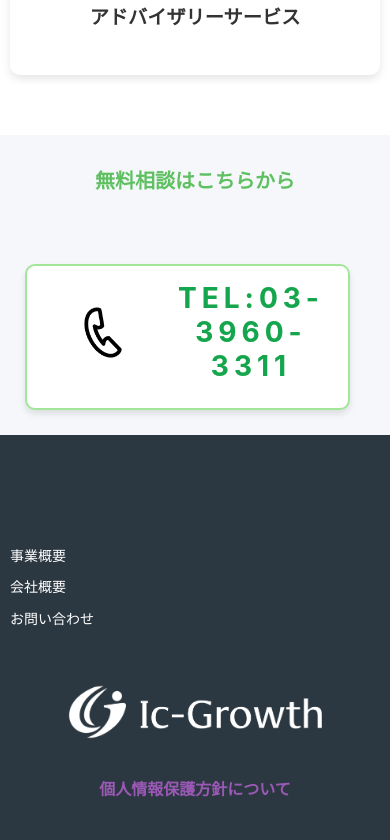
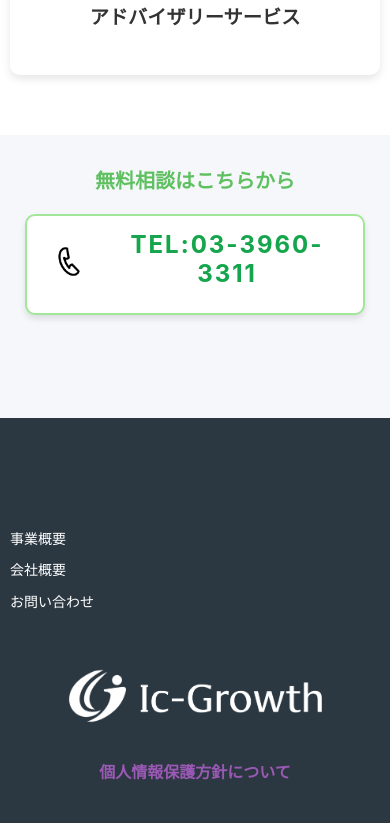
Before and after one commit to angurodon/neko, a React (Create React App) app: page / in a window 390 px wide. Shown: the part 1676-2516 px from the top of the page. Built offline with nearby package versions, Linux system fonts and the light colour scheme.

Commit message:
電話のアイコンを追加

```diff
--- a/src/components/ConsultComponents/Consult.css
+++ b/src/components/ConsultComponents/Consult.css
@@ -149,15 +149,37 @@
   }
 
   .consult-line h1 {
-  font-size: 28px; /* フォントサイズを縮小 */
-  letter-spacing: 5px; /* 文字間隔を縮める */
-  margin-bottom: 10px; /* マージンを少し広げて視認性を確保 */
+    font-size: 24px; /* フォントサイズを縮小 */
+    letter-spacing: 2px; /* 文字間隔を調整 */
+    margin-bottom: 10px; /* マージンを調整 */
   }
 
-.consult-line h2 {
-  font-size: 24px; /* フォントサイズを小さくして見やすく */
-  letter-spacing: 3px; /* 文字間隔を調整 */
-  margin-bottom: 15px; /* マージンを少し広げる */
+  /* 電話番号ボックスの調整 */
+  .consult-phone {
+    display: flex; /* 横並びにする */
+    flex-direction: row; /* 横方向のレイアウト */
+    padding: 10px; /* パディングを調整 */
+    margin-top: 30px; /* 上の余白を調整 */
+  }
+
+  /* 電話アイコンのサイズ調整 */
+  .phone-icon-svg {
+    width: 4rem;  /* 幅を小さくする */
+    height: auto; /* 高さは自動調整 */
+    margin-bottom: 10px; /* 下に余白を追加 */
+  }
+
+  /* 電話番号テキストの調整 */
+  .phone-number {
+    font-size: 1.5rem; /* フォントサイズを小さくする */
+  }
+
+  /* 電話アイコンのテキスト版のサイズ調整（もし使用している場合） */
+  .phone-icon {
+    font-size: 1.5rem; /* フォントサイズを小さくする */
+    margin-right: 0; /* 右の余白を削除 */
+    margin-bottom: 0px; /* 下に余白を追加 */
+    margin-top: 10px;
   }
 
   .mail a {
```
Lines whose indentation alone changed are shown as unchanged.
